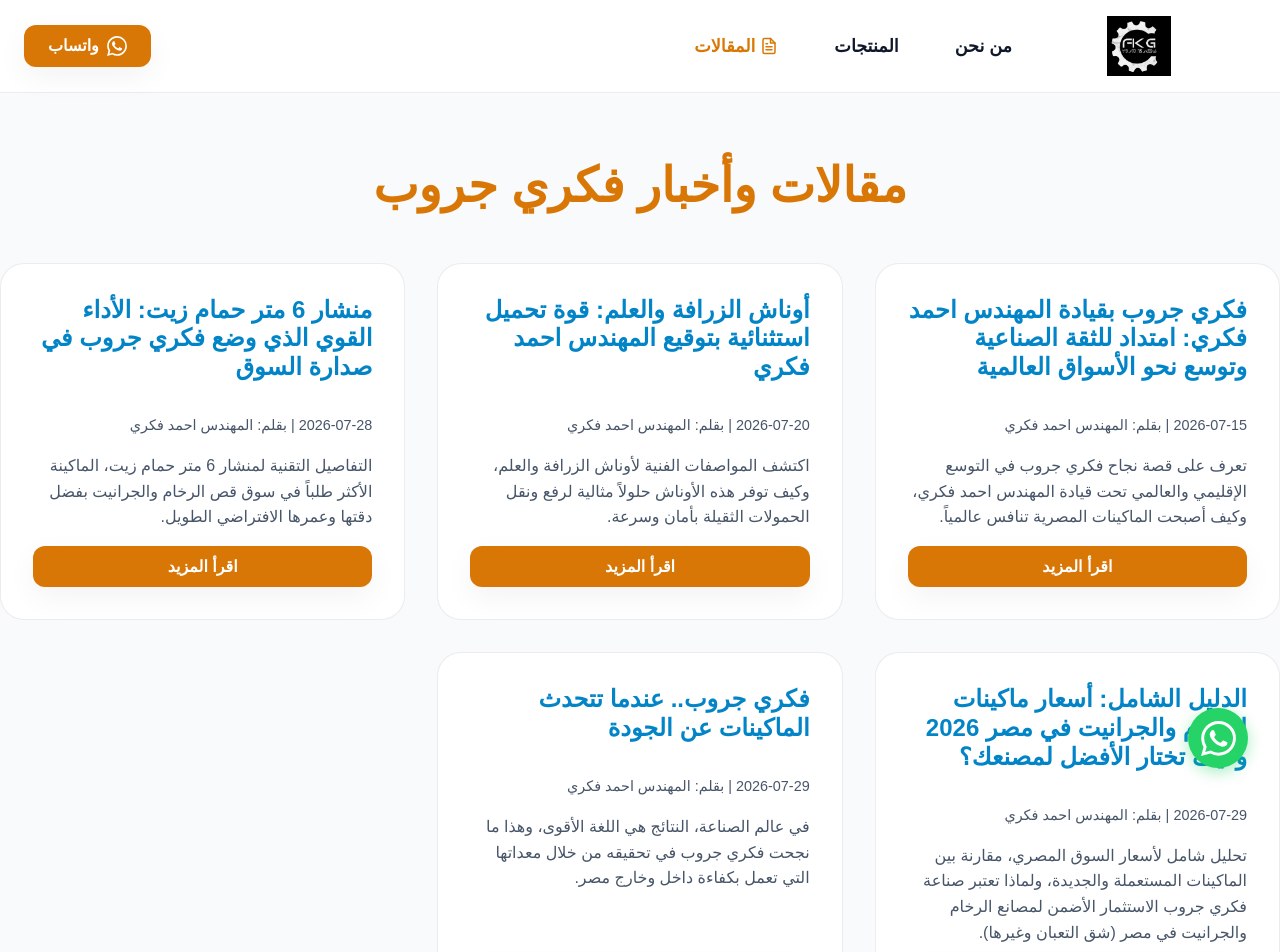
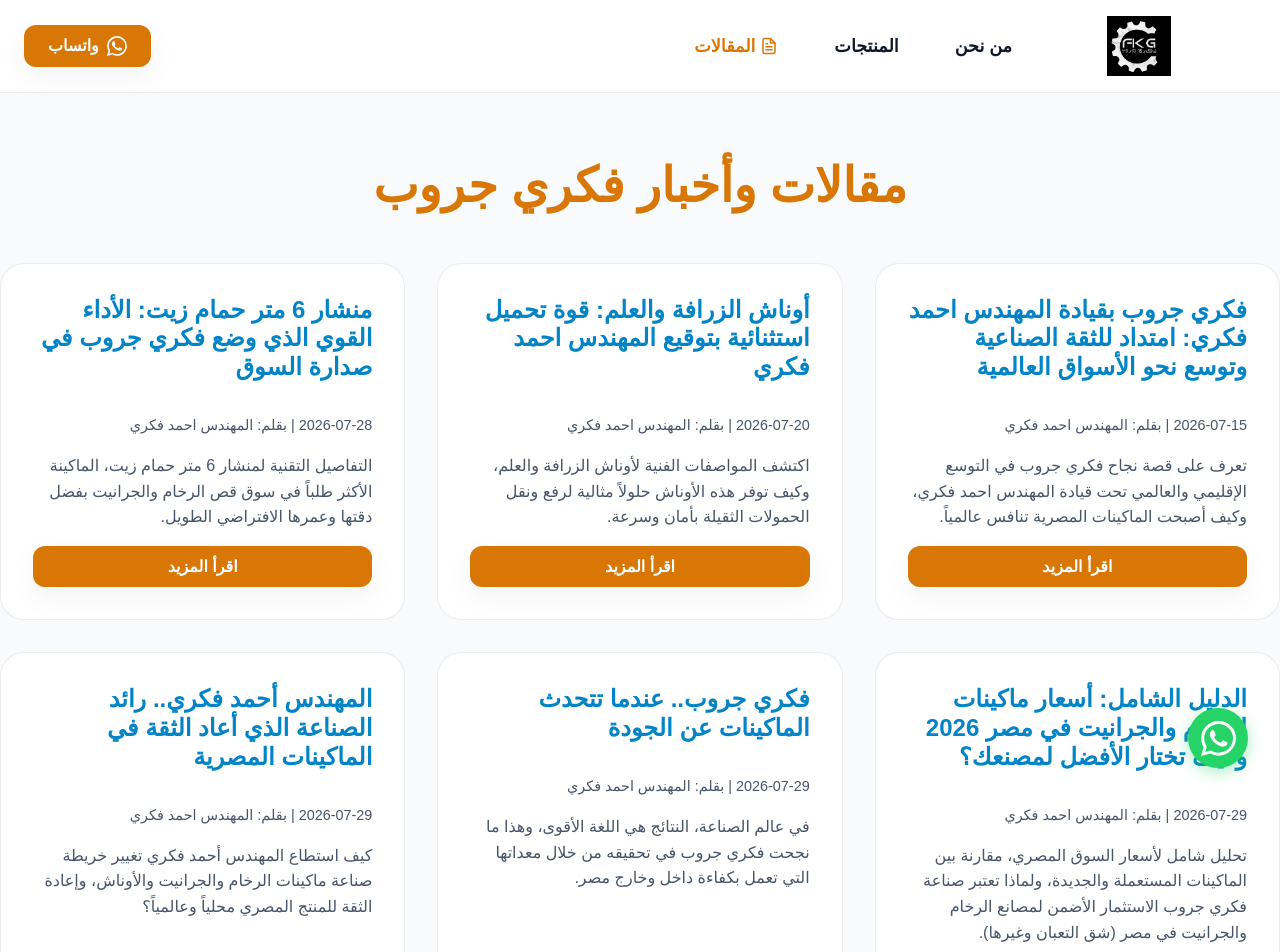
Before and after one commit to brandme266-prog/ahmaedfakery, a Next.js app: page /blog in a window 1280 px wide. Shown: the top 952 px of the page. Built offline with nearby package versions, Linux system fonts and the light colour scheme; a web font is replaced by a local one.

Commit message:
Add new SEO optimized article from exteranews with image

```diff
--- a/src/data/blog.ts
+++ b/src/data/blog.ts
@@ -108,5 +108,33 @@ export const blogPosts: BlogPost[] = [
     `,
     date: '2026-07-29',
     author: 'المهندس احمد فكري'
+  },
+  {
+    slug: 'ahmed-fekry-industrial-pioneer',
+    title: 'المهندس أحمد فكري.. رائد الصناعة الذي أعاد الثقة في الماكينات المصرية',
+    excerpt: 'كيف استطاع المهندس أحمد فكري تغيير خريطة صناعة ماكينات الرخام والجرانيت والأوناش، وإعادة الثقة للمنتج المصري محلياً وعالمياً؟',
+    content: `
+      <img src="https://exteranews.com/wp-content/uploads/2026/07/IMG-20260715-WA0124.jpg" alt="المهندس أحمد فكري - فكري جروب" style="width: 100%; border-radius: 12px; margin-bottom: 2rem; box-shadow: 0 4px 15px rgba(0,0,0,0.1);" />
+
+      <h2>ريادة في زمن التحديات</h2>
+      <p>في وقت كانت تعتمد فيه كبرى مصانع شق الثعبان والمنطقة العربية بشكل شبه كامل على الماكينات المستوردة، برز اسم <strong>المهندس أحمد فكري</strong> كأحد أهم رواد الصناعة الثقيلة. من خلال تأسيس قلعة <strong>"فكري جروب"</strong> الصناعية، نجح في تقديم نموذج وطني يصنع <strong>ماكينات الرخام والجرانيت</strong> و<strong>الأوناش العلوية</strong> بمعايير جودة عالمية تتحدى نظيراتها الأوروبية.</p>
+
+      <h2>صناعة تتحمل ضغط العمل الشاق</h2>
+      <p>لقد أثبتت <strong>ماكينات فكري جروب</strong> قدرتها الفائقة على تحمل أقصى ظروف التشغيل داخل المصانع. لم يقتصر النجاح على السوق المصري فقط، بل امتد التصدير ليشمل دولاً عربية وإفريقية مثل المملكة العربية السعودية وغانا. هذه الثقة لم تأتِ من فراغ، بل من تصميم هندسي دقيق يركز على متانة الهيكل، وتوفير قطع الغيار، وخدمة ما بعد البيع الممتازة.</p>
+
+      <h2>أبرز معدات فكري جروب</h2>
+      <ul style="list-style: none; padding: 0; display: grid; gap: 10px; margin: 20px 0;">
+        <li style="padding: 15px; background: var(--nav-bg); border-radius: 8px; border-right: 4px solid var(--accent-yellow);"><strong>جلاية 20 رأس جرانيت:</strong> لتلميع فائق الجودة والسرعة.</li>
+        <li style="padding: 15px; background: var(--nav-bg); border-radius: 8px; border-right: 4px solid var(--accent-yellow);"><strong>ماكينة فكري 1600:</strong> أداء هندسي دقيق وفعال.</li>
+        <li style="padding: 15px; background: var(--nav-bg); border-radius: 8px; border-right: 4px solid var(--accent-yellow);"><strong>منشار حمام زيت 6 متر:</strong> العمود الفقري لمصانع الرخام بأداء لا يتوقف.</li>
+        <li style="padding: 15px; background: var(--nav-bg); border-radius: 8px; border-right: 4px solid var(--accent-yellow);"><strong>طاليا بلوك ومعدات النشر:</strong> حلول متكاملة لتقطيع وتجهيز الأحجار.</li>
+        <li style="padding: 15px; background: var(--nav-bg); border-radius: 8px; border-right: 4px solid var(--accent-yellow);"><strong>الأوناش العلوية (زرافة وعلم):</strong> لرفع ونقل الحمولات الثقيلة بأعلى درجات الأمان.</li>
+      </ul>
+
+      <h2>رؤية مستقبلية نحو العالمية</h2>
+      <p>يواصل <strong>المهندس أحمد فكري</strong> جهوده المستمرة لتطوير خطوط الإنتاج وابتكار حلول جديدة تلبي احتياجات المصانع الحديثة. وتستهدف المرحلة المقبلة التوسع بشكل أكبر في التصدير، لتعزيز مكانة الصناعة المصرية في أسواق الشرق الأوسط وأفريقيا، ولتظل عبارة "صنع في مصر" رمزاً للقوة والاعتمادية في قطاع الصناعات الثقيلة.</p>
+    `,
+    date: '2026-07-29',
+    author: 'المهندس احمد فكري'
   }
 ];
```
